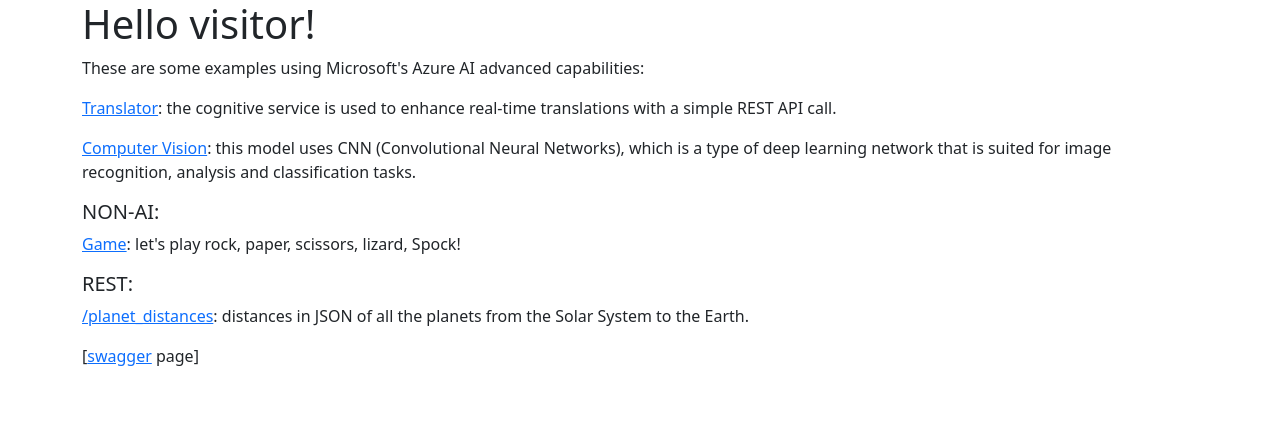
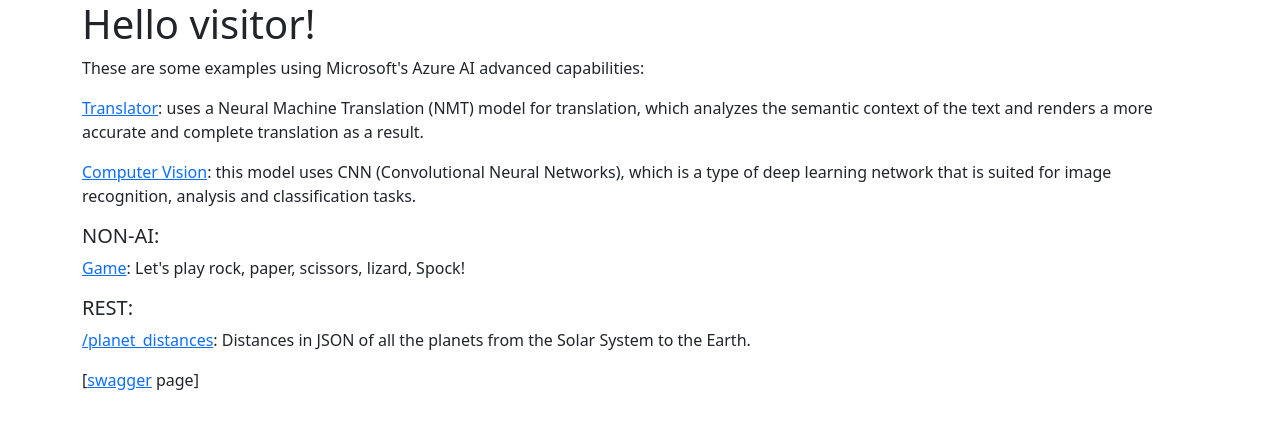
Before and after one commit to antazo/ai-python, a Flask app: page / in a window 1280 px wide. Shown: the top 429 px of the page. Run offline with Flask 3, Linux system fonts and the light colour scheme.

Commit message:
Neural Machine Translation (NMT)

```diff
--- a/templates/home.html
+++ b/templates/home.html
@@ -10,15 +10,15 @@
     <div class="container">
         <h1>Hello {{ name }}!</h1>
         <p>These are some examples using Microsoft's Azure AI advanced capabilities:</p>
-        <p><a href="translator">Translator</a>: the cognitive service is used to enhance real-time translations with a simple REST API call.</p>
+        <p><a href="translator">Translator</a>: uses a Neural Machine Translation (NMT) model for translation, which analyzes the semantic context of the text and renders a more accurate and complete translation as a result.</p>
         <p><a href="computer_vision">Computer Vision</a>: this model uses CNN (Convolutional Neural Networks), which is a type of deep learning network that is suited for image recognition, analysis and classification tasks.</p>
         <h5>NON-AI:</h5>
-        <p><a href="game">Game</a>: let's play rock, paper, scissors, lizard, Spock!</p>
+        <p><a href="game">Game</a>: Let's play rock, paper, scissors, lizard, Spock!</p>
         <!--p><a href="hello?name=Alex">/hello?name=Alex</a>: your favorite 'Hello World'.</p-->
         <!--p><a href="bye?name=Torped@">/bye?name=Torped@</a>: idem, to play with serialization.</p-->
         <!--p><a href="generate_report?main_tank=80&external_tank=80&hydrogen_tank=75">/generate_report?main_tank=80&external_tank=80&hydrogen_tank=75</a></p-->
         <h5>REST:</h5>
-        <p><a href="planet_distances">/planet_distances</a>: distances in JSON of all the planets from the Solar System to the Earth.</p>
+        <p><a href="planet_distances">/planet_distances</a>: Distances in JSON of all the planets from the Solar System to the Earth.</p>
         <p>[<a href="swagger">swagger</a> page]</p>
     </div>
 </body>
```
